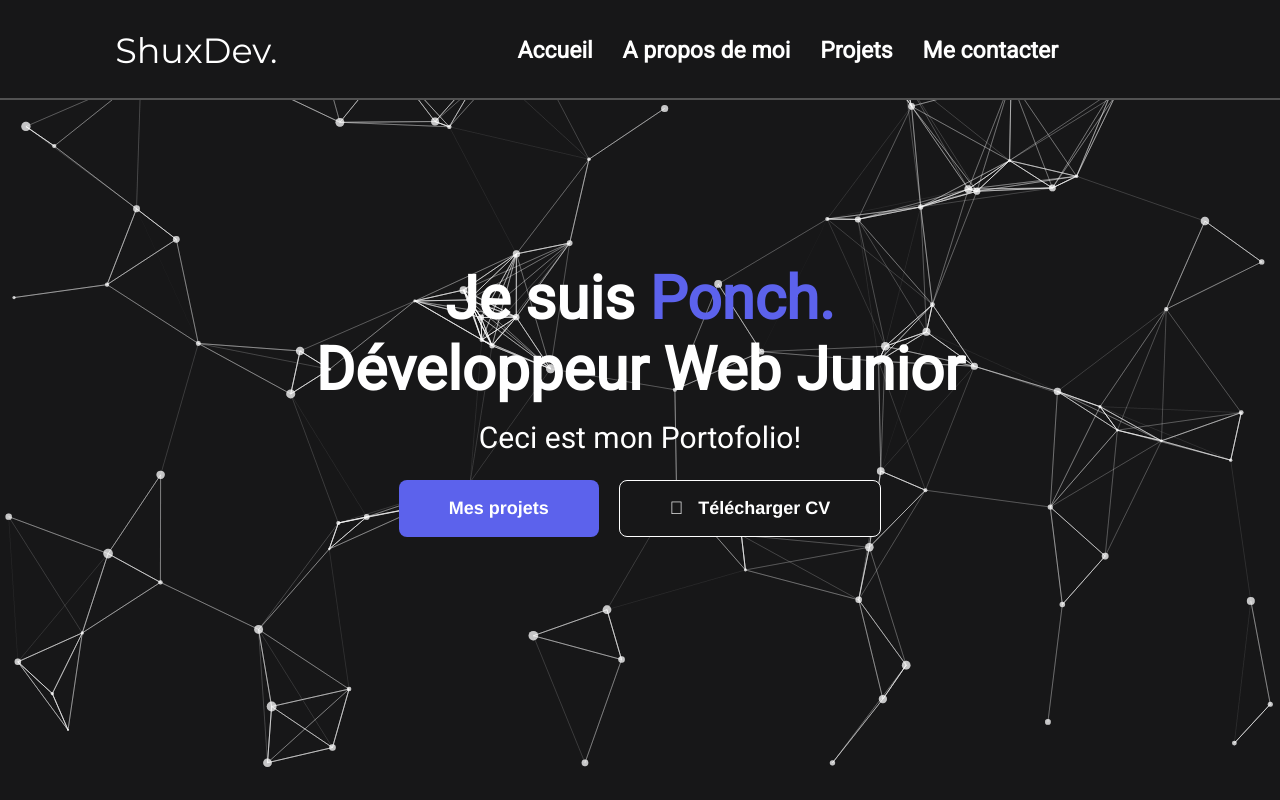
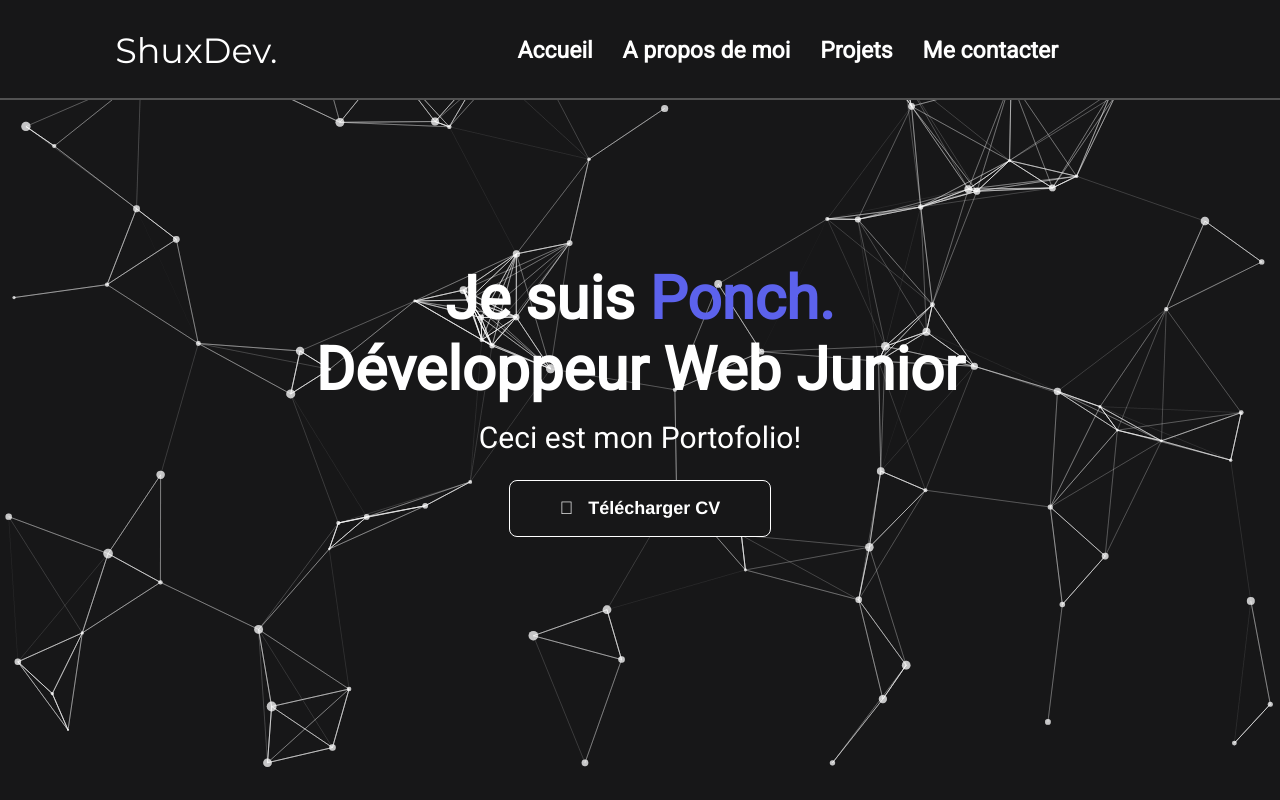
Before and after one commit to PonchHKT/Portfolio, a Next.js app: page / in a window 1280 px wide. Shown: the top 800 px of the page. Built offline with nearby package versions, Linux system fonts and the light colour scheme.

Commit message:
Adding >More Project Btn

```diff
--- a/pages/index.js
+++ b/pages/index.js
@@ -38,7 +38,7 @@ export default function Home() {
                         <h3>Ceci est mon Portofolio!</h3>
 
                         <div className={styles.buttonContainer}>
-                            <PurpleButton isPurple text="Mes projets"/>
+
                             <PurpleButton text="Télécharger CV" icon="fad fa-download" action={() => dlCV()}/>
                         </div>
 
@@ -72,7 +72,7 @@ export default function Home() {
                         <Projects/>
                         <Projects/>
                     </div>
-
+                    <PurpleButton isPurple text="Voir plus de projet"/>
                 </div>
 
             </main>
--- a/styles/home.module.scss
+++ b/styles/home.module.scss
@@ -130,6 +130,7 @@
     width: 100vw;
     height: 100%;
     background-color: var(--main-black);
+    padding-bottom: 100px;
     h1{
         color: white;
         background-color: var(--main-black);
```
